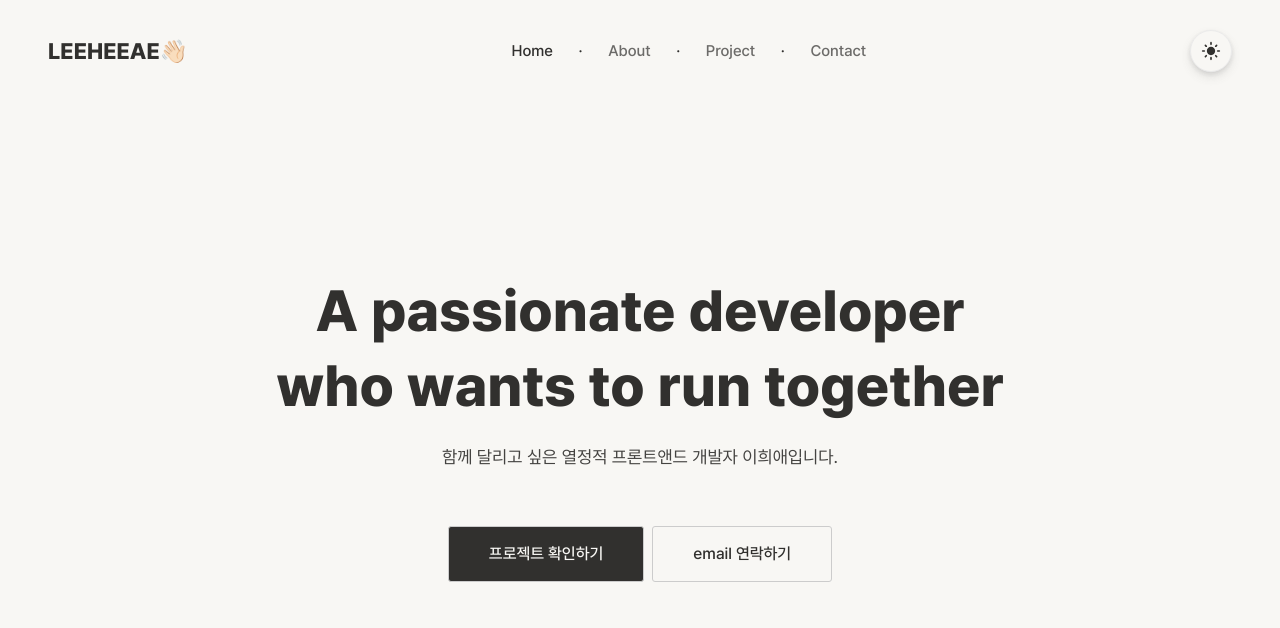
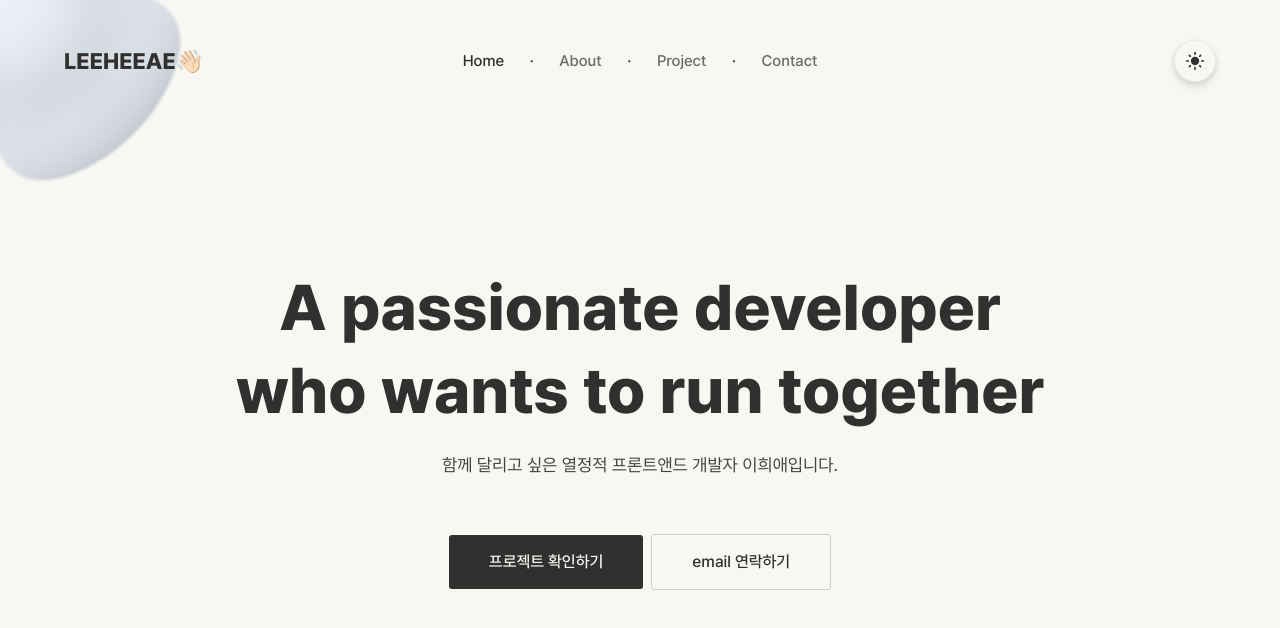
Before and after one commit to leeheeae/leeheeae-react, a React (Create React App) app: page / in a window 1280 px wide. Shown: the top 628 px of the page. Built offline with nearby package versions, Linux system fonts and the light colour scheme.

Commit message:
마우스 따라다니는 볼

```diff
--- a/package.json
+++ b/package.json
@@ -7,6 +7,8 @@
     "@testing-library/jest-dom": "^5.16.4",
     "@testing-library/react": "^13.1.1",
     "@testing-library/user-event": "^13.5.0",
+    "gsap": "^3.10.4",
+    "mouse-follower": "^1.0.3",
     "react": "^18.1.0",
     "react-dom": "^18.1.0",
     "react-helmet-async": "^1.3.0",
@@ -14,8 +16,11 @@
     "react-redux": "^8.0.1",
     "react-router-dom": "^6.3.0",
     "react-scripts": "5.0.1",
+    "react-spring": "^9.4.5",
     "redux": "^4.2.0",
     "redux-actions": "^2.6.5",
+    "smooth-scrollbar": "^8.7.4",
+    "smooth-scrollbar-react": "^2.3.0",
     "styled-components": "^5.3.5",
     "web-vitals": "^2.1.4"
   },
--- a/src/App.js
+++ b/src/App.js
@@ -1,4 +1,4 @@
-import React, { useState, useCallback, useEffect } from 'react';
+import React, { useState, useCallback, useEffect, useRef } from 'react';
 import { GlobalStyle } from './theme/GlobalStyle';
 import Header from './components/common/Header';
 import { Route, Routes } from 'react-router-dom';
@@ -6,6 +6,7 @@ import { Helmet } from 'react-helmet-async';
 import MainPage from './pages/MainPage';
 import NotFoundPage from './pages/NotFoundPage';
 import * as themeObject from './theme/theme';
+// import Background from './components/common/Background';
 
 const App = () => {
   const getInitialTheme = useCallback(() => {
@@ -29,7 +30,7 @@ const App = () => {
   }, [theme]);
 
   return (
-    <>
+    <div>
       <GlobalStyle theme={themeObject[theme]} />
       <Helmet>
         <title>Leeheeae</title>
@@ -44,7 +45,7 @@ const App = () => {
         {/* NotFound */}
         <Route path="*" element={<NotFoundPage />} />
       </Routes>
-    </>
+    </div>
   );
 };
 
--- a/src/common.css
+++ b/src/common.css
@@ -8,7 +8,8 @@
 
 html,body {
     width: 100%;
-    height: 100%;font-family: 'Pretendard';
+    height: 100%;
+    font-family: 'Pretendard';
     color: #383838;
 }
 
--- /dev/null
+++ b/src/components/common/Background.js
@@ -0,0 +1,128 @@
+import React, { useEffect } from 'react';
+import { useSpring, animated } from 'react-spring';
+import styled from 'styled-components';
+
+const BackgroundBlock = styled.div`
+  width: 100%;
+  height: 100vh;
+  position: fixed;
+  z-index: -1;
+
+  .b1,
+  .b2,
+  .b3 {
+    position: absolute;
+    will-change: transform;
+    border-radius: 50%;
+    /* background: lightcoral; */
+    background: var(--ball-color);
+    box-shadow: 10px 10px 5px 0px rgba(0, 0, 0, 0.75);
+    opacity: 0.6;
+  }
+
+  .b1 {
+    width: 150px;
+    height: 150px;
+  }
+
+  .b2 {
+    width: 350px;
+    height: 350px;
+  }
+
+  .b3 {
+    width: 200px;
+    height: 200px;
+  }
+
+  .b1::after,
+  .b2::after,
+  .b3::after {
+    content: '';
+    position: absolute;
+    top: 50px;
+    left: 50px;
+    width: 50px;
+    height: 50px;
+    border-radius: 50%;
+    background: rgba(255, 255, 255, 0.8);
+  }
+
+  .b2::after {
+    top: 70px;
+    left: 70px;
+    width: 70px;
+    height: 70px;
+  }
+
+  .b3::after {
+    top: 50px;
+    left: 50px;
+    width: 50px;
+    height: 50px;
+  }
+
+  .hooks-filter {
+    position: absolute;
+    width: 100%;
+    height: 100%;
+    filter: url('#goo');
+    overflow: hidden;
+  }
+`;
+
+const fast = { tension: 1200, friction: 40 };
+const slow = { mass: 10, tension: 200, friction: 50 };
+const trans = (x, y) => `translate3d(${x}px,${y}px,0) translate3d(-50%,-50%,0)`;
+
+const Background = ({ children }) => {
+  const [{ pos1 }, animate] = useSpring({ pos1: [0, 0], config: fast }, []);
+  const [{ pos2 }] = useSpring({ pos2: pos1, config: slow }, []);
+  const [{ pos3 }] = useSpring({ pos3: pos2, config: slow }, []);
+
+  useEffect(() => {
+    const handler = ({ clientX, clientY }) =>
+      animate({ pos1: [clientX, clientY] });
+    window.addEventListener('mousemove', handler);
+    return () => window.removeEventListener('mousemove', handler);
+  }, []);
+
+  return (
+    <>
+      <BackgroundBlock>
+        <svg style={{ position: 'absolute', width: 0, height: 0 }}>
+          <filter id="goo">
+            <feGaussianBlur
+              in="SourceGraphic"
+              result="blur"
+              stdDeviation="30"
+            />
+            <feColorMatrix
+              in="blur"
+              values="1 0 0 0 0 0 1 0 0 0 0 0 1 0 0 0 0 0 30 -7"
+            />
+          </filter>
+        </svg>
+        <div className="hooks-main">
+          <div className="hooks-filter">
+            <animated.div
+              class="b1"
+              style={{ transform: pos3.interpolate(trans) }}
+            />
+            <animated.div
+              class="b2"
+              style={{ transform: pos2.interpolate(trans) }}
+            />
+            <animated.div
+              class="b3"
+              style={{ transform: pos1.interpolate(trans) }}
+            />
+          </div>
+        </div>
+      </BackgroundBlock>
+      {children}
+    </>
+  );
+};
+
+export default Background;
--- a/src/components/common/Header.js
+++ b/src/components/common/Header.js
@@ -6,16 +6,22 @@ import Lnb from './Lnb';
 const HeaderBlock = styled.header`
   position: fixed;
   width: 100%;
-  /* top: 20px;
-  padding: 0 1.5rem; */
-  top: 30px;
-  padding: 0 3rem;
+  top: 40px;
+  padding: 0 4rem;
 `;
 
 const HeaderContainer = styled.div`
+  position: relative;
   display: flex;
   justify-content: space-between;
   align-items: center;
+
+  nav {
+    position: absolute;
+    left: 50%;
+    transform: translateX(-50%);
+    margin: auto;
+  }
 `;
 
 const Logo = styled.div`
@@ -28,7 +34,9 @@ const Header = ({ toggleTheme, mode, theme }) => {
     <HeaderBlock>
       <HeaderContainer>
         <Logo>LEEHEEAE👋🏻</Logo>
-        <Lnb />
+        <nav>
+          <Lnb />
+        </nav>
         <ThemeToggle toggle={toggleTheme} mode={mode} theme={theme} />
       </HeaderContainer>
     </HeaderBlock>
--- a/src/components/common/Lnb.js
+++ b/src/components/common/Lnb.js
@@ -57,8 +57,6 @@ const lnbMenu = [
 const Lnb = () => {
   const { pathname } = useLocation();
 
-  console.log(pathname);
-
   return (
     <LnbBlock>
       {lnbMenu.map((menu) => (
--- a/src/components/main/Home.js
+++ b/src/components/main/Home.js
@@ -18,7 +18,7 @@ const MainText = styled.div`
   text-align: center;
 
   h1 {
-    font-size: 3.6rem;
+    font-size: 4rem;
     font-weight: 800;
     line-height: 1.3;
     margin: 0 0 1.5rem;
@@ -48,6 +48,7 @@ const ButtonList = styled.div`
     &:nth-child(1) {
       background-color: var(--text-color);
       color: var(--bg-color);
+      border: none;
     }
 
     &:nth-child(2) {
@@ -65,9 +66,6 @@ const Home = () => {
   return (
     <HomeBlock>
       <MainText>
-        {/* <h3>Hello, I'm</h3>
-        <h1>LEE HEEAE</h1>
-        <h2>Frontend Developer</h2> */}
         <h1>
           A passionate developer
           <br /> who wants to run together
--- a/src/index.js
+++ b/src/index.js
@@ -11,6 +11,8 @@ import { HelmetProvider } from 'react-helmet-async';
 import { Provider } from 'react-redux';
 import store from './store';
 
+import Background from './components/common/Background';
+
 const root = ReactDOM.createRoot(document.getElementById('root'));
 
 root.render(
@@ -18,7 +20,9 @@ root.render(
     <Provider store={store}>
       <BrowserRouter basename={process.env.PUBLIC_URL}>
         <HelmetProvider>
-          <App />
+          <Background>
+            <App />
+          </Background>
         </HelmetProvider>
       </BrowserRouter>
     </Provider>
--- a/src/theme/GlobalStyle.js
+++ b/src/theme/GlobalStyle.js
@@ -6,7 +6,8 @@ export const GlobalStyle = createGlobalStyle`
     --text-color: ${({ theme }) => theme.textColor};
     --border-color: ${({ theme }) => theme.borderColor};
     --border-color2: ${({ theme }) => theme.borderColor2};
-    --point-color:  ${({ theme }) => theme.pointColor};
+    --point-color: ${({ theme }) => theme.pointColor};
+    --ball-color: ${({ theme }) => theme.ballColor};
 }
 
 body {
--- a/src/theme/theme.js
+++ b/src/theme/theme.js
@@ -4,6 +4,8 @@ export const light = {
   borderColor: '1px solid #eaeaea',
   borderColor2: '1px solid #ccc',
   pointColor: '#B8434C',
+  ballColor: '#ECF2F7',
+  // ballColor: '#ffd167',
 };
 
 export const dark = {
@@ -12,6 +14,7 @@ export const dark = {
   borderColor: '1px solid #2c2d33',
   borderColor2: '1px solid #555',
   pointColor: '#B8434C',
+  ballColor: '#636157',
 };
 
 export const theme = {
```
Also changed, not shown: src/components/common/Cursor.js (added, +8 -0 lines), 2 other files (tests, documents, lock files or other folders).
